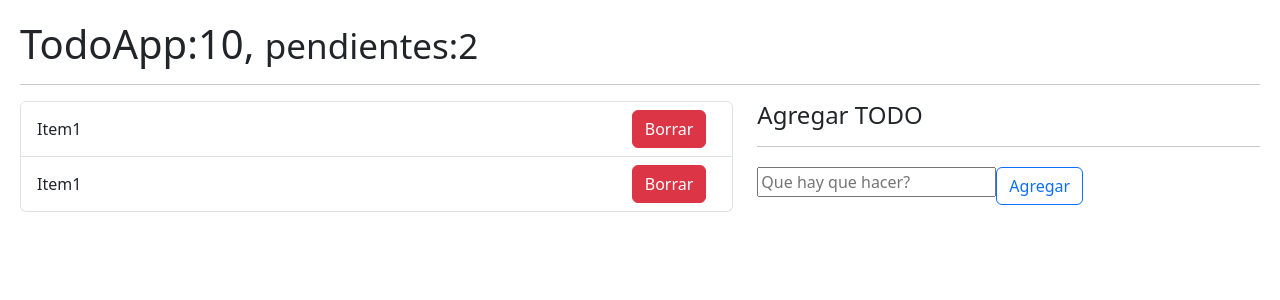
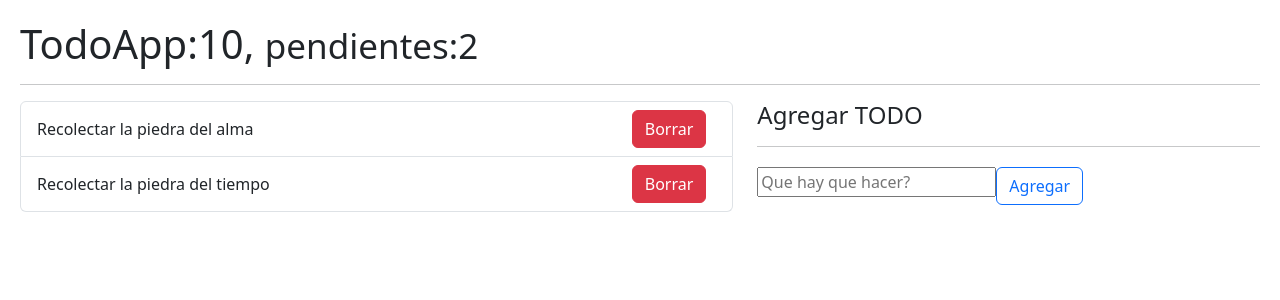
Before and after one commit to robertgrc/Hooks-tasks, a React (Vite) app: page / in a window 1280 px wide. Shown: the top 300 px of the page. Built offline with nearby package versions, Linux system fonts and the light colour scheme.

Commit message:
Creando formulario usando el useForm

```diff
--- /dev/null
+++ b/src/08-useReducer/TodoAdd.jsx
@@ -0,0 +1,43 @@
+import { useState } from "react"
+import { useForm } from "../hooks/useForm"
+
+
+export const TodoAdd = ({onNewTodo}) => {
+
+
+   const {description,onInputChange,onResetForm} = useForm({
+    description:'',
+    detalle:''
+   })
+
+   const onFormSubmit = (e) =>{
+    e.preventDefault()
+    if( description.length <=1 ) return
+    const newTodo = {
+      id: new Date().getTime(),
+      done:false,
+      description: description
+    }
+
+    onNewTodo(newTodo)
+    onResetForm()
+   }
+
+  return (
+    <form onSubmit={onFormSubmit}>
+       <input
+           type="text"
+           placeholder="Que hay que hacer?"
+           name="description"
+           value={description}
+           onChange={onInputChange}
+           />
+       <button
+           type="submit"
+           className="btn btn-outline-primary mt-1"
+           >
+           Agregar
+       </button>
+    </form>
+  )
+}
--- a/src/08-useReducer/TodoApp.jsx
+++ b/src/08-useReducer/TodoApp.jsx
@@ -1,5 +1,7 @@
 import { useReducer } from "react"
 import { todoReducer } from "./todoReducer"
+import { TodoList } from "./TodoList"
+import { TodoAdd } from "./TodoAdd"
 
 const initialState = [
     {
@@ -9,7 +11,7 @@
     },
     {
         id: new Date().getTime()*3,
-        description: 'Recolectar la piedra del alma',
+        description: 'Recolectar la piedra del tiempo',
         done: false,
     },
 ]
@@ -29,39 +31,12 @@
     <hr/>
     <div className="row">
         <div className="col-7">
-            {/* TodoList*/}
-            <ul className="list-group">
-            {
-                todos.map( todo =>(
-                    //TodoItem...
-                    <li key={todo.id} className="list-group-item d-flex justify-content-between">
-                                <span className="align-self-center">Item1</span>
-                                <button className="btn btn-danger">Borrar</button>
-                    </li>
-                ))
-            }
-            </ul>
-            {/* TodoList*/}
+                <TodoList todos={todos}/>
         </div>
         <div className="col-5">
             <h4>Agregar TODO</h4>
             <hr />
-            {/* TodoAdd  onNewTodo(todo)*/}
-            {/* {id: new Date()..., description: '', done: false}*/}
-            <form>
-                <input
-                    type="text"
-                    placeholder="Que hay que hacer?"
-                    />
-
-                <button
-                    type="submit"
-                    className="btn btn-outline-primary mt-1"
-                    >
-                    Agregar
-                </button>
-            </form>
-            {/* TodoAdd*/}
+                <TodoAdd onNewTodo={ handleNewTodo}/>
         </div>
     </div>
     </>
--- /dev/null
+++ b/src/08-useReducer/TodoItem.jsx
@@ -0,0 +1,10 @@
+
+
+export const TodoItem = ({todo}) => {
+  return (
+    <li className="list-group-item d-flex justify-content-between">
+      <span className="align-self-center">{todo.description}</span>
+      <button className="btn btn-danger">Borrar</button>
+    </li>
+  )
+}
--- /dev/null
+++ b/src/08-useReducer/TodoList.jsx
@@ -0,0 +1,13 @@
+import { TodoItem } from "./TodoItem"
+
+export const TodoList = ({ todos=[] }) => {
+  return (
+        <ul className="list-group">
+            {
+                todos.map( todo =>(
+                    <TodoItem key={todo.id}  todo = {todo} />
+                ))
+            }
+        </ul>
+  )
+}
```
